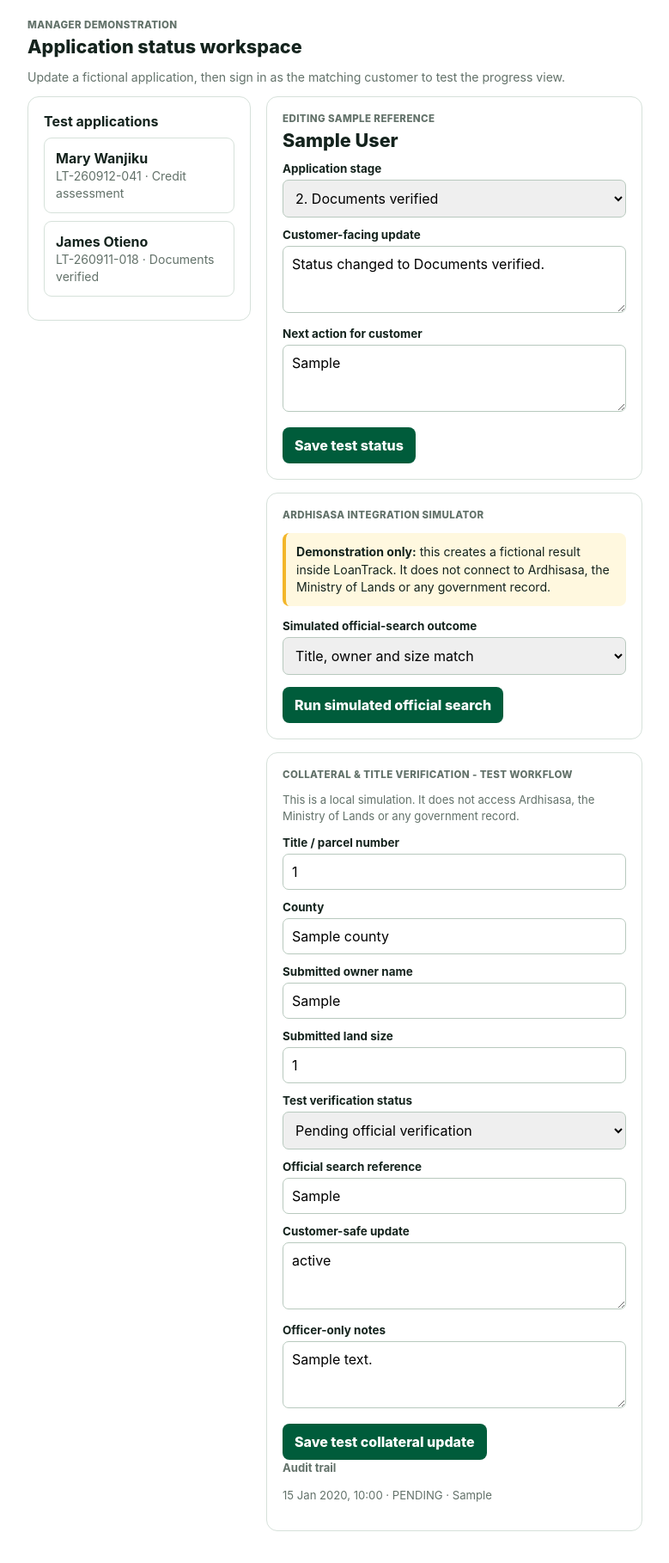
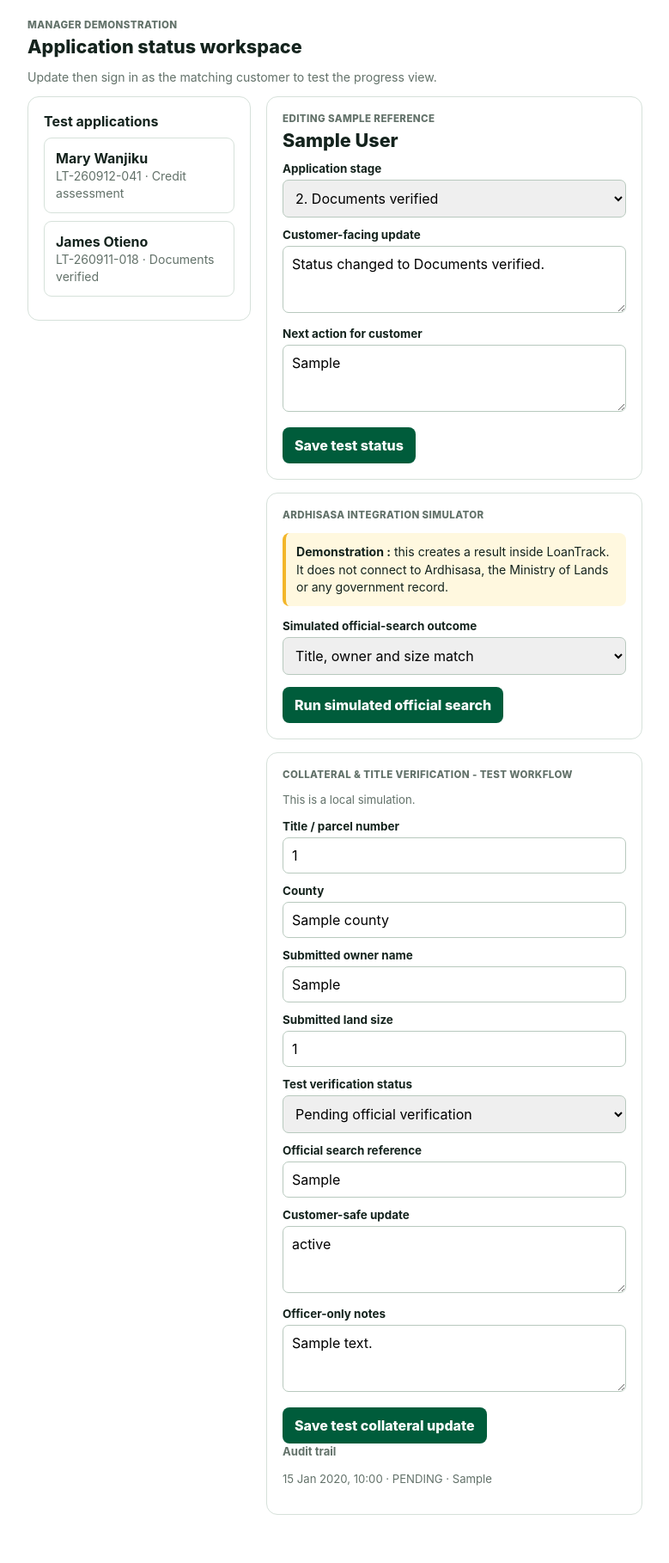
Before and after one commit to jane4246/Loantracker, a Flask app: template templates/manager.html in a window 1280 px wide. Shown: the part 62-1880 px from the top of the page at 86% size, without its empty margins (250-1029 px from the left). After the commit the page ends 1824 px from the top, so only its background shows below. Run offline with Flask 3, Linux system fonts and the light colour scheme; the template is opened without the code that fills it: values that come from a table or form of the project are taken from there, most other values are stand-ins (such as "Sample title", 1, 10 or a date in 2020).

Commit message:
Update manager.html

```diff
--- a/templates/manager.html
+++ b/templates/manager.html
@@ -2,7 +2,7 @@
 {% block content %}
 <div class="eyebrow">Manager demonstration</div>
 <h1 class="title">Application status workspace</h1>
-<p class="sub">Update a fictional application, then sign in as the matching customer to test the progress view.</p>
+<p class="sub">Update then sign in as the matching customer to test the progress view.</p>
 <div class="split">
   <section><div class="card"><strong>Test applications</strong>
     {% for application in applications %}<a class="case" href="{{ url_for('manager_dashboard', application=application.id) }}"><strong>{{ application.customer.display_name }}</strong><br><span class="sub">{{ application.reference }} · {{ stages[application.stage_index] }}</span></a>{% endfor %}
@@ -16,21 +16,21 @@
       </form>
     </div>
     <div class="card"><div class="eyebrow">Ardhisasa integration simulator</div>
-      <p class="notice"><strong>Demonstration only:</strong> this creates a fictional result inside LoanTrack. It does not connect to Ardhisasa, the Ministry of Lands or any government record.</p>
+      <p class="notice"><strong>Demonstration :</strong> this creates a  result inside LoanTrack. It does not connect to Ardhisasa, the Ministry of Lands or any government record.</p>
       {% if active.collateral %}
       <form method="post" action="{{ url_for('simulated_land_search', application_id=active.id) }}"><label>Simulated official-search outcome</label><select name="demo_result"><option value="match">Title, owner and size match</option><option value="discrepancy">Discrepancy found - hold for review</option></select><button class="button">Run simulated official search</button></form>
       {% if active.collateral.status in ['SIMULATED_MATCH', 'DISCREPANCY'] %}
-      <div class="card" style="margin-top:14px"><div class="eyebrow">Fictional registry response - simulation only</div><h3 class="title">{{ 'Verification requires review' if active.collateral.status == 'DISCREPANCY' else 'Details matched in demonstration' }}</h3><p class="help">Generated inside LoanTrack for presentation. It is not an Ardhisasa response and must not be relied upon for lending.</p>
+      <div class="card" style="margin-top:14px"><div class="eyebrow">Registry response - simulation only</div><h3 class="title">{{ 'Verification requires review' if active.collateral.status == 'DISCREPANCY' else 'Details matched in demonstration' }}</h3><p class="help">Generated inside LoanTrack for presentation.</p>
         <table style="width:100%;border-collapse:collapse;font-size:.85rem"><thead><tr><th style="text-align:left;padding:7px;border-bottom:1px solid #d6e1da">Field</th><th style="text-align:left;padding:7px;border-bottom:1px solid #d6e1da">Submitted</th><th style="text-align:left;padding:7px;border-bottom:1px solid #d6e1da">Demo registry result</th><th style="text-align:left;padding:7px;border-bottom:1px solid #d6e1da">Outcome</th></tr></thead><tbody>
         <tr><td style="padding:7px;border-bottom:1px solid #d6e1da">Title number</td><td style="padding:7px;border-bottom:1px solid #d6e1da">{{ active.collateral.title_number }}</td><td style="padding:7px;border-bottom:1px solid #d6e1da">{{ active.collateral.title_number }}</td><td style="padding:7px;border-bottom:1px solid #d6e1da">Match</td></tr>
         <tr><td style="padding:7px;border-bottom:1px solid #d6e1da">Registered owner</td><td style="padding:7px;border-bottom:1px solid #d6e1da">{{ active.collateral.submitted_owner }}</td><td style="padding:7px;border-bottom:1px solid #d6e1da">{{ 'Demo owner discrepancy' if active.collateral.status == 'DISCREPANCY' else active.collateral.submitted_owner }}</td><td style="padding:7px;border-bottom:1px solid #d6e1da">{{ 'Review required' if active.collateral.status == 'DISCREPANCY' else 'Match' }}</td></tr>
         <tr><td style="padding:7px;border-bottom:1px solid #d6e1da">Land size</td><td style="padding:7px;border-bottom:1px solid #d6e1da">{{ active.collateral.submitted_size or 'Not supplied' }}</td><td style="padding:7px;border-bottom:1px solid #d6e1da">{{ active.collateral.submitted_size or 'Not supplied' }}</td><td style="padding:7px;border-bottom:1px solid #d6e1da">Match</td></tr>
         <tr><td style="padding:7px;border-bottom:1px solid #d6e1da">Existing charge</td><td style="padding:7px;border-bottom:1px solid #d6e1da">Not declared</td><td style="padding:7px;border-bottom:1px solid #d6e1da">{{ 'Fictional charge flag' if active.collateral.status == 'DISCREPANCY' else 'No fictional charge flag' }}</td><td style="padding:7px;border-bottom:1px solid #d6e1da">{{ 'Review required' if active.collateral.status == 'DISCREPANCY' else 'Clear in demo' }}</td></tr>
-        </tbody></table><p class="help"><strong>Demo reference:</strong> {{ active.collateral.official_search_reference }} · {{ active.collateral.updated_at.strftime('%d %b %Y, %H:%M') }}</p>
+        </tbody></table><p class="help"><strong>Reference:</strong> {{ active.collateral.official_search_reference }} · {{ active.collateral.updated_at.strftime('%d %b %Y, %H:%M') }}</p>
       </div>{% endif %}
       {% else %}<p class="help">Save the collateral details below first.</p>{% endif %}
     </div>
-    <div class="card"><div class="eyebrow">Collateral & title verification - test workflow</div><p class="help">This is a local simulation. It does not access Ardhisasa, the Ministry of Lands or any government record.</p>
+    <div class="card"><div class="eyebrow">Collateral & title verification - test workflow</div><p class="help">This is a local simulation. </p>
       <form method="post" action="{{ url_for('update_collateral', application_id=active.id) }}">
         <label>Title / parcel number</label><input name="title_number" value="{{ active.collateral.title_number if active.collateral else '' }}" required><label>County</label><input name="county" value="{{ active.collateral.county if active.collateral else '' }}" required><label>Submitted owner name</label><input name="submitted_owner" value="{{ active.collateral.submitted_owner if active.collateral else '' }}" required><label>Submitted land size</label><input name="submitted_size" value="{{ active.collateral.submitted_size if active.collateral and active.collateral.submitted_size else '' }}">
         <label>Test verification status</label><select name="status"><option value="PENDING" {% if active.collateral and active.collateral.status == 'PENDING' %}selected{% endif %}>Pending official verification</option><option value="SIMULATED_MATCH" {% if active.collateral and active.collateral.status == 'SIMULATED_MATCH' %}selected{% endif %}>Demo: simulated match</option><option value="DISCREPANCY" {% if active.collateral and active.collateral.status == 'DISCREPANCY' %}selected{% endif %}>Demo: discrepancy found</option><option value="HOLD" {% if active.collateral and active.collateral.status == 'HOLD' %}selected{% endif %}>Hold for officer review</option></select>
```
